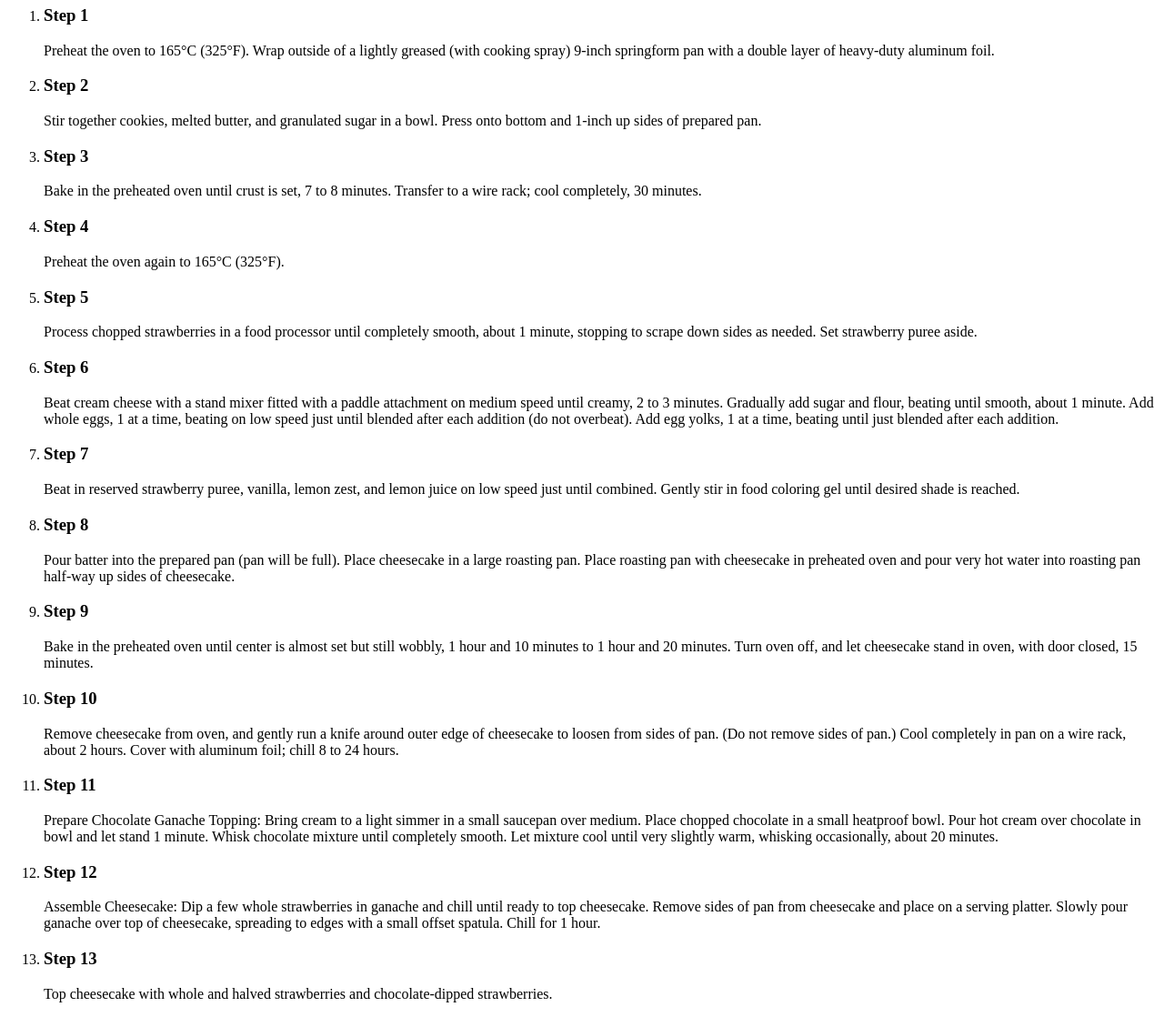
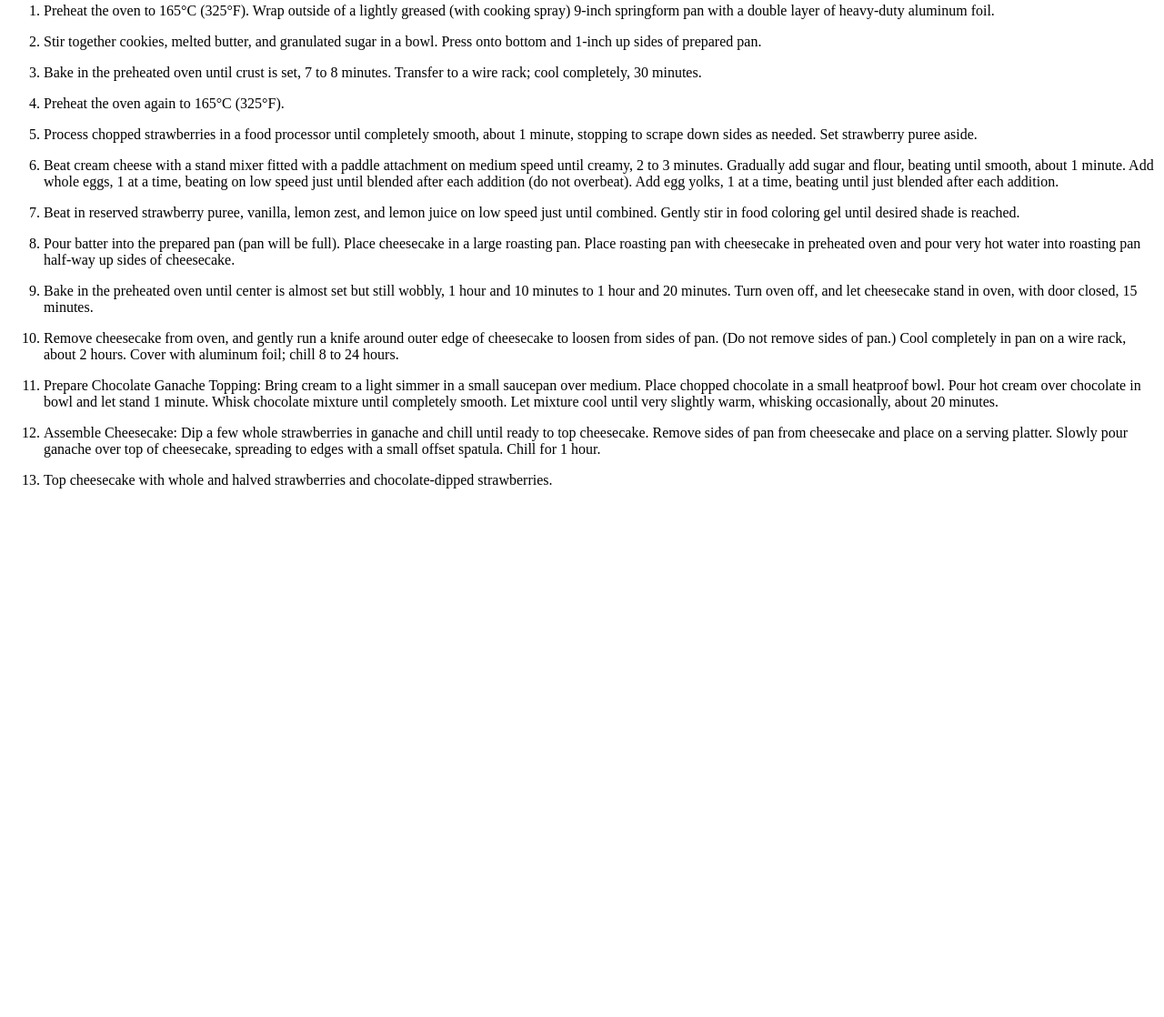
Before and after one commit to Cougill/odin-recipies, a plain HTML site: page recipies/chocolate-strawberry-cheesecake.html in a window 1280 px wide. Shown: the part 1108-2226 px from the top of the page at 91% size. After the commit the page ends 1661 px from the top, so only its background shows below. Drawn offline with Linux system fonts and the light colour scheme.

Commit message:
Removed headers from steps to improve the look
Removed <h3> headers from each step as the ordered list already indicated the step number.

```diff
--- a/recipies/chocolate-strawberry-cheesecake.html
+++ b/recipies/chocolate-strawberry-cheesecake.html
@@ -48,55 +48,42 @@
         <p>How to make the cheesecake!</p>
         <ol>
             <li>
-                <h3>Step 1</h3>
                 <p>Preheat the oven to 165°C (325°F). Wrap outside of a lightly greased (with cooking spray) 9-inch springform pan with a double layer of heavy-duty aluminum foil.</p>
             </li>
             <li>
-                <h3>Step 2</h3>
                 <p>Stir together cookies, melted butter, and granulated sugar in a bowl. Press onto bottom and 1-inch up sides of prepared pan.</p>
             </li>
             <li>
-                <h3>Step 3</h3>
                 <p>Bake in the preheated oven until crust is set, 7 to 8 minutes. Transfer to a wire rack; cool completely, 30 minutes.</p>
             </li>
             <li>
-                <h3>Step 4</h3>
                 <p>Preheat the oven again to 165°C (325°F).</p>
             </li>
             <li>
-                <h3>Step 5</h3>
                 <p>Process chopped strawberries in a food processor until completely smooth, about 1 minute, stopping to scrape down sides as needed. Set strawberry puree aside.</p>
             </li>
             <li>
-                <h3>Step 6</h3>
                 <p>Beat cream cheese with a stand mixer fitted with a paddle attachment on medium speed until creamy, 2 to 3 minutes. Gradually add sugar and flour, beating until smooth, about 1 minute. Add whole eggs, 1 at a time, beating on low speed just until blended after each addition (do not overbeat). Add egg yolks, 1 at a time, beating until just blended after each addition.</p>
             </li>
             <li>
-                <h3>Step 7</h3>
                 <p>Beat in reserved strawberry puree, vanilla, lemon zest, and lemon juice on low speed just until combined. Gently stir in food coloring gel until desired shade is reached.</p>
             </li>
             <li>
-                <h3>Step 8</h3>
                 <p>Pour batter into the prepared pan (pan will be full). Place cheesecake in a large roasting pan. Place roasting pan with cheesecake in preheated oven and pour very hot water into roasting pan half-way up sides of cheesecake.</p>
             </li>
             <li>
-                <h3>Step 9</h3>
                 <p>Bake in the preheated oven until center is almost set but still wobbly, 1 hour and 10 minutes to 1 hour and 20 minutes. Turn oven off, and let cheesecake stand in oven, with door closed, 15 minutes.</p>
             </li>
             <li>
-                <h3>Step 10</h3>
                 <p>Remove cheesecake from oven, and gently run a knife around outer edge of cheesecake to loosen from sides of pan. (Do not remove sides of pan.) Cool completely in pan on a wire rack, about 2 hours. Cover with aluminum foil; chill 8 to 24 hours.</p>
             </li>
             <li>
-                <h3>Step 11</h3>
                 <p>Prepare Chocolate Ganache Topping: Bring cream to a light simmer in a small saucepan over medium. Place chopped chocolate in a small heatproof bowl. Pour hot cream over chocolate in bowl and let stand 1 minute. Whisk chocolate mixture until completely smooth. Let mixture cool until very slightly warm, whisking occasionally, about 20 minutes.</p>
             </li>
             <li>
-                <h3>Step 12</h3>
                 <p>Assemble Cheesecake: Dip a few whole strawberries in ganache and chill until ready to top cheesecake. Remove sides of pan from cheesecake and place on a serving platter. Slowly pour ganache over top of cheesecake, spreading to edges with a small offset spatula. Chill for 1 hour.</p>
             </li>
             <li>
-                <h3>Step 13</h3>
                 <p>Top cheesecake with whole and halved strawberries and chocolate-dipped strawberries.</p>
             </li>
         </ol>
```
Also changed, not shown: recipies/brownies.html (+0 -4 lines).
